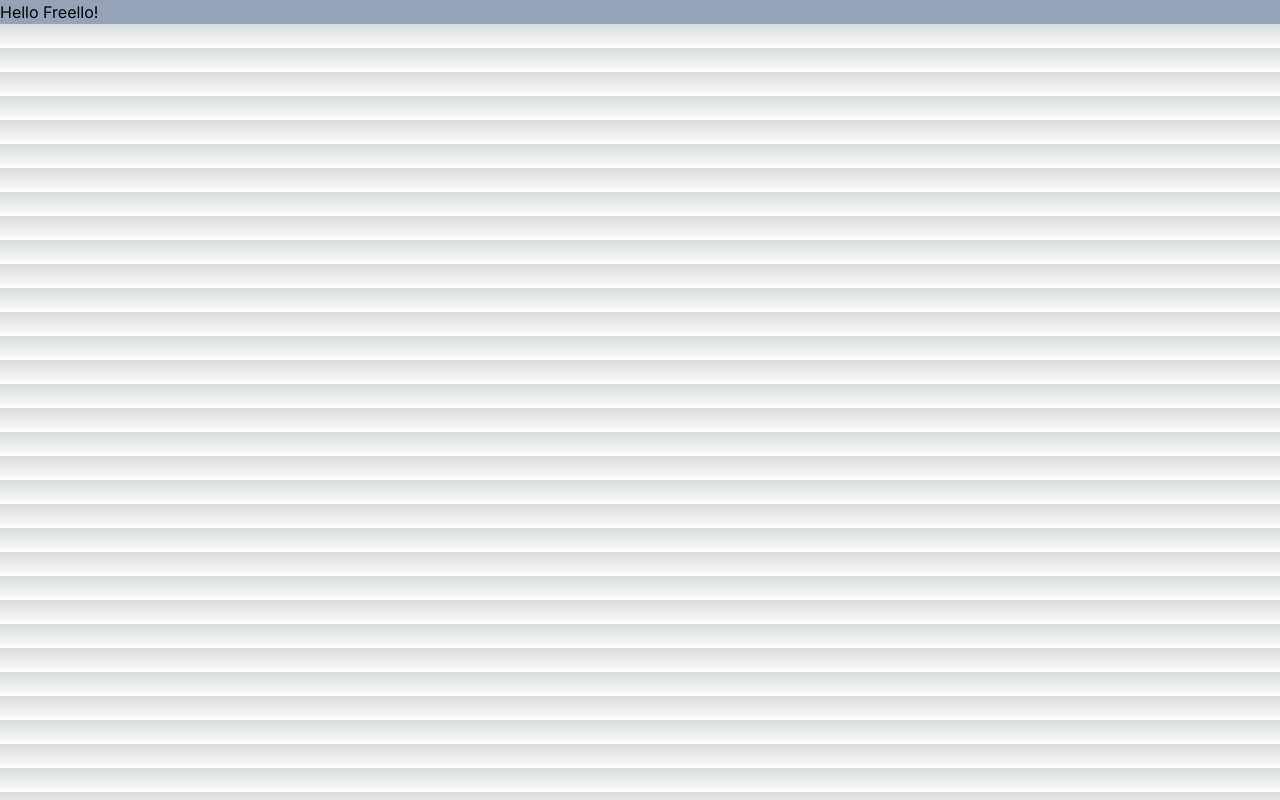
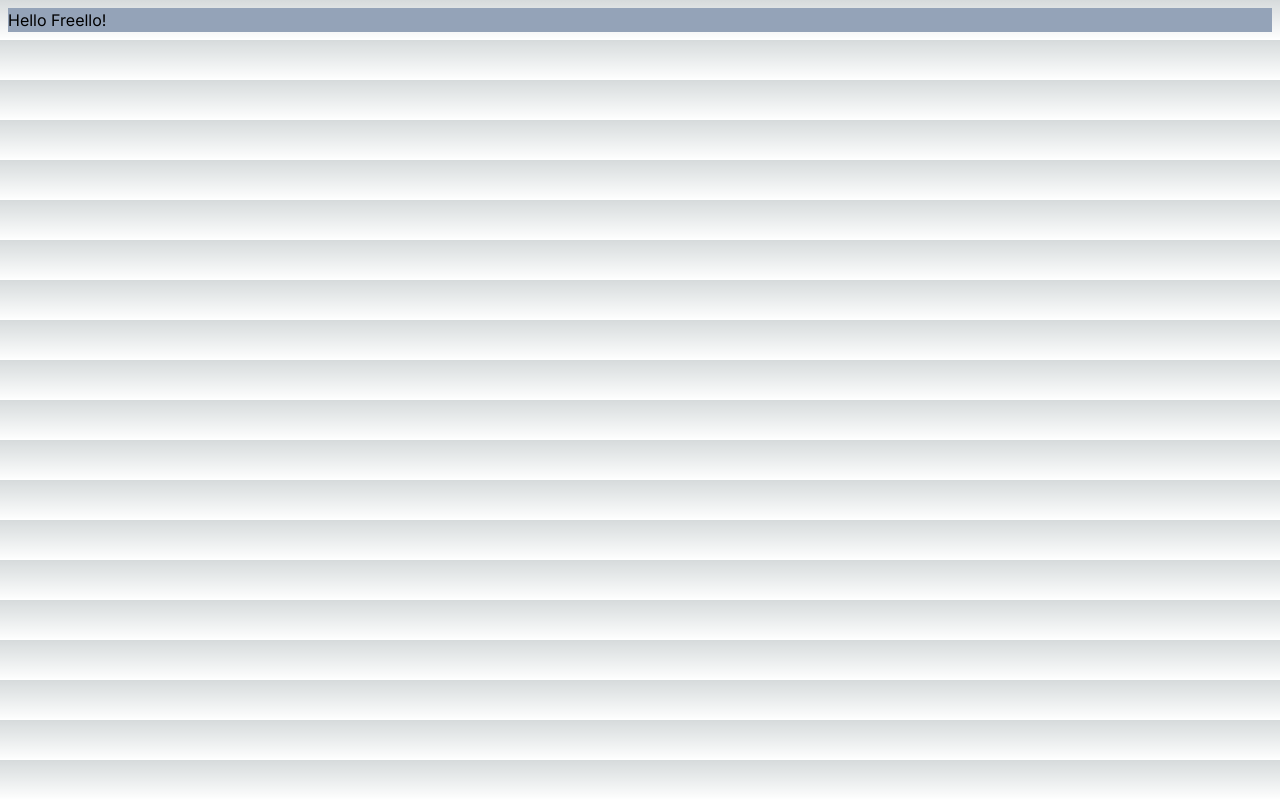
Before and after one commit to GuilhermeSalkovski/Freello, a Next.js app: page / in a window 1280 px wide. Built offline with nearby package versions, Linux system fonts and the light colour scheme.

Commit message:
refactor: new eslint rules

```diff
--- a/src/app/page.tsx
+++ b/src/app/page.tsx
@@ -1,3 +1,3 @@
 export default function Home() {
-  return <h1 className="t-4 flex bg-slate-400">Hello Freello!</h1>
+  return <h1 className="t-4 m-2 flex flex-col bg-slate-400">Hello Freello!</h1>
 }
```
Also changed, not shown: package.json (+6 -1 lines), .eslintrc.json (deleted), 2 other files (tests, documents, lock files or other folders).
